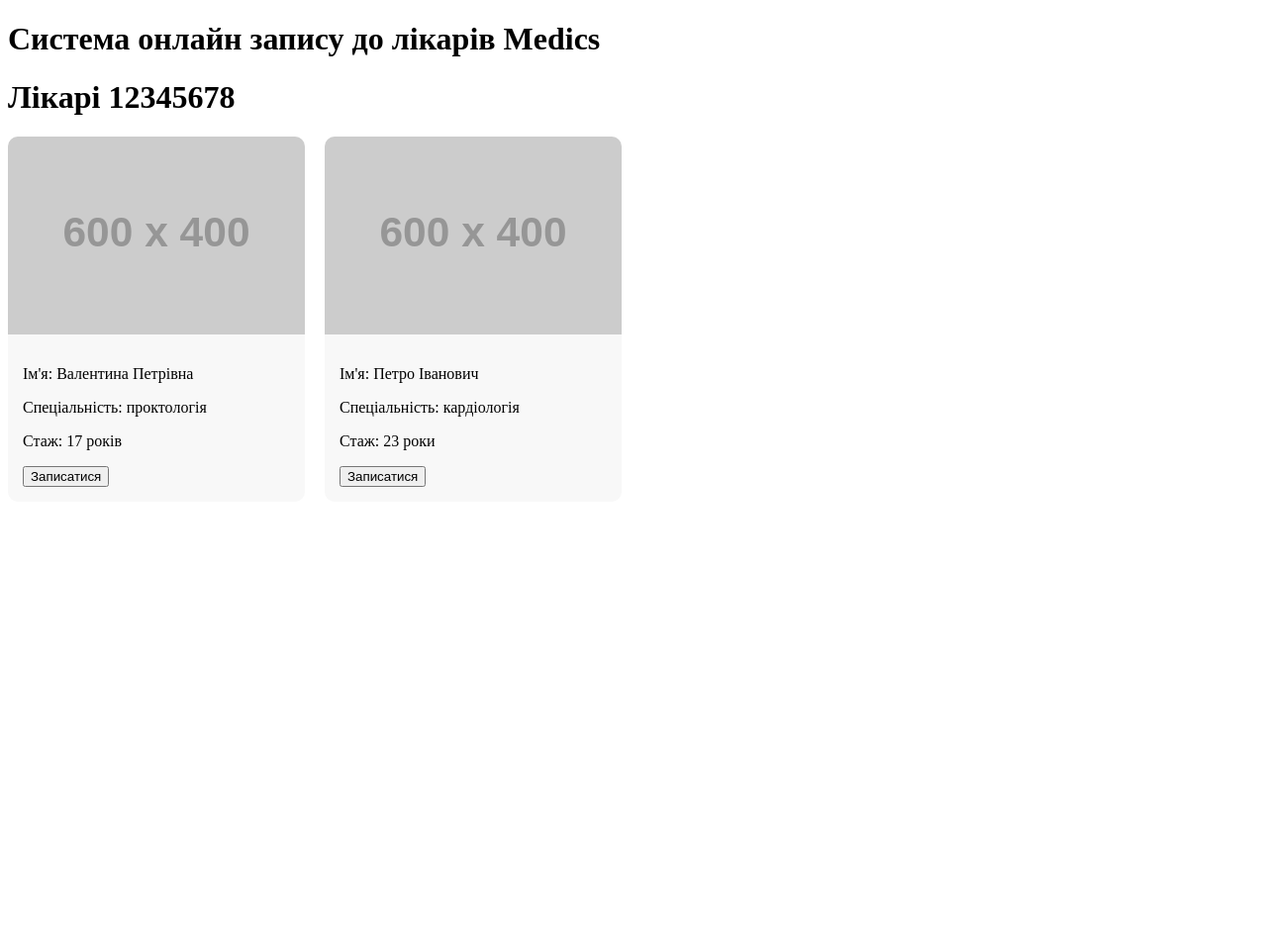
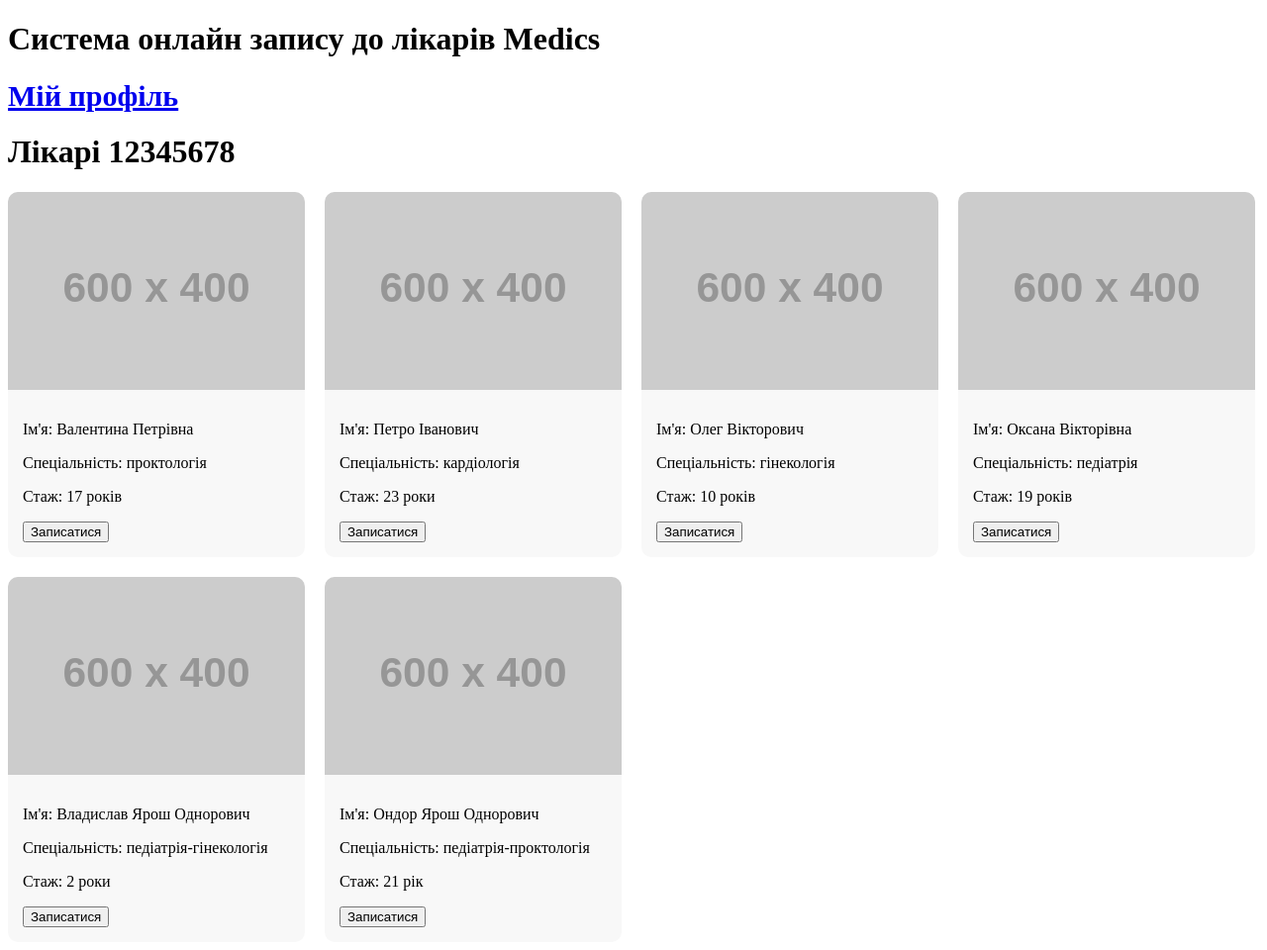
Before and after one commit to SheikhOsamabinLaden/scripting_17032026, a Flask app: page / in a window 1280 px wide. Shown: the whole page at 99% size. Before the commit the page ends 492 px from the top, so only its background shows below. Run offline with Flask 3, Linux system fonts and the light colour scheme; grey boxes labelled with a size stand in for pictures from a placeholder-image service; some libraries are stand-ins or nearby versions.

Commit message:
друга пара

```diff
--- /dev/null
+++ b/doctors.py
@@ -0,0 +1,25 @@
+doctors = [
+    {"name": "Валентина Петрівна",
+    "occupation": "проктологія",
+    "experience": "17 років"},
+
+    {"name": "Петро Іванович",
+    "occupation": "кардіологія",
+    "experience": "23 роки"},
+
+    {"name": "Олег Вікторович",
+    "occupation": "гінекологія",
+    "experience": "10 років"},
+
+    {"name": "Оксана Вікторівна",
+    "occupation": "педіатрія",
+    "experience": "19 років"},
+
+    {"name": "Владислав Ярош Однорович",
+    "occupation": "педіатрія-гінекологія",
+    "experience": "2 роки"},
+
+    {"name": "Ондор Ярош Однорович",
+    "occupation": "педіатрія-проктологія",
+    "experience": "21 рік"},
+]
--- a/main.py
+++ b/main.py
@@ -1,17 +1,11 @@
-from flask import Flask, jsonify, request, redirect, url_for, session, render_template_string, render_template
-
+from flask import Flask, jsonify, request, redirect, url_for, session, render_template_string, render_template, make_response
+from doctors import *
+from users import *
 app = Flask(__name__)
 app.secret_key = "pcmtofolwnzucvotykymgicopew,sjvlgm,6fp8fo6emn1wsn35v2j4"
 
-doctors = [
-    {"name": "Валентина Петрівна",
-    "occupation": "проктологія",
-    "excerience": "17 років"},
 
-    {"name": "Петро Іванович",
-    "occupation": "кардіологія",
-    "excerience": "23 роки"},
-]
+
 
 @app.route("/api/doctors", methods=["GET"])
 def api_doctors():
@@ -20,7 +14,7 @@ def api_doctors():
 @app.route("/")
 def index():
     test = "12345678"
-    return render_template("index.html", test=test)
+    return render_template("index.html", test=test, session=session)
 
 @app.route("/login", methods=["GET", "POST"])
 def login():
@@ -28,12 +22,21 @@ def login():
         login = request.form.get('login')
         password = request.form.get('pass')
         print (f"{login} {password}")
-        if login == "a" and password == "b":
-            redirect(url_for("index"))
+        for i in users:
+            if i["login"] == login and i["password"] == password:
+                session["login"] = login
+                session["password"] = password
+                res = make_response(redirect(url_for("index")))
+                res.set_cookie("username", i["login"])
+                return res
         else:
-            return "b"
+            return "incorrect password"
     elif request.method == "GET":
         return render_template("login.html")
 
+@app.route("/profile")
+def profile():
+    return render_template("profile.html")
+
 if __name__ == "__main__":
     app.run(host="0.0.0.0", port=5000, debug=True)
--- a/static/js/script.js
+++ b/static/js/script.js
@@ -0,0 +1,25 @@
+document.addEventListener('DOMContentLoaded', function() {
+    async function load() {
+        let url = `${window.location.href}/api/doctors`;
+        let obj = await (await fetch(url)).json();
+        for (i in obj)
+        {
+            console.log(obj[i]["name"]);
+            const cards = document.querySelector('.cards');
+            const newCard = `
+                <div class="card">
+                    <img src="https://placehold.co/600x400/EEE/31343C">
+                    <div class="container">
+                        <p>Ім'я: ${obj[i]["name"]}</p>
+                        <p>Спеціальність: ${obj[i]["occupation"]}</p>
+                        <p>Стаж: ${obj[i]["experience"]}</p>
+                        <button class="btn-appointment">Записатися</button>
+                    </div>
+                </div>
+            `;
+            cards.innerHTML += newCard;
+        }
+
+    }
+    load();
+});
--- a/templates/index.html
+++ b/templates/index.html
@@ -5,27 +5,11 @@
     <link rel="stylesheet" href="{{ url_for('static', filename='css/styles.css') }}">
 </head>
 <body>
-    <h1>Система онлайн запису до лікарів Medics</h1>
+    <h1>Система онлайн запису до лікарів Medics{% if session["login"] %}, вітаємо, {{ session["login"] }}{% endif %}</h1>
+    <a href="/profile" style="font-size: 30px;"><b>Мій профіль</b></a>
     <h1>Лікарі {{ test }}</h1>
     <div class="cards">
-        <div class="card">
-            <img src="https://placehold.co/600x400/EEE/31343C">
-            <div class="container">
-                <p>Ім'я: Валентина Петрівна</p>
-                <p>Спеціальність: проктологія</p>
-                <p>Стаж: 17 років</p>
-                <button class="btn-appointment">Записатися</button>
-            </div>
-        </div>
-        <div class="card">
-            <img src="https://placehold.co/600x400/EEE/31343C">
-            <div class="container">
-                <p>Ім'я: Петро Іванович</p>
-                <p>Спеціальність: кардіологія</p>
-                <p>Стаж: 23 роки</p>
-                <button class="btn-appointment">Записатися</button>
-            </div>
-        </div>
     </div>
+    <script src="{{ url_for('static', filename='js/script.js') }}"></script>
 </body>
 </html>
--- /dev/null
+++ b/users.py
@@ -0,0 +1 @@
+users = [{"login": "bohdan", "password": "1234"}]
```
Also changed, not shown: static/js/profile.js (added, +16 -0 lines), templates/profile.html (added, +10 -0 lines).
